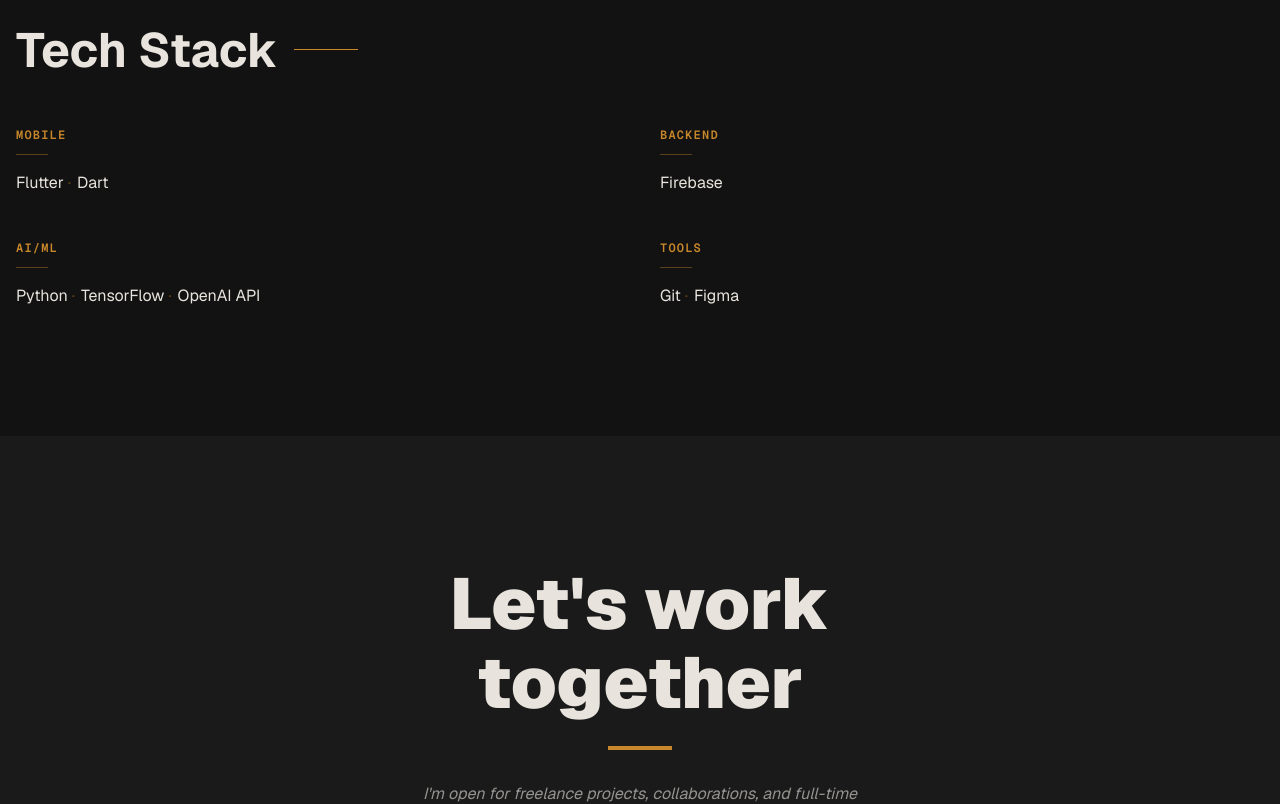
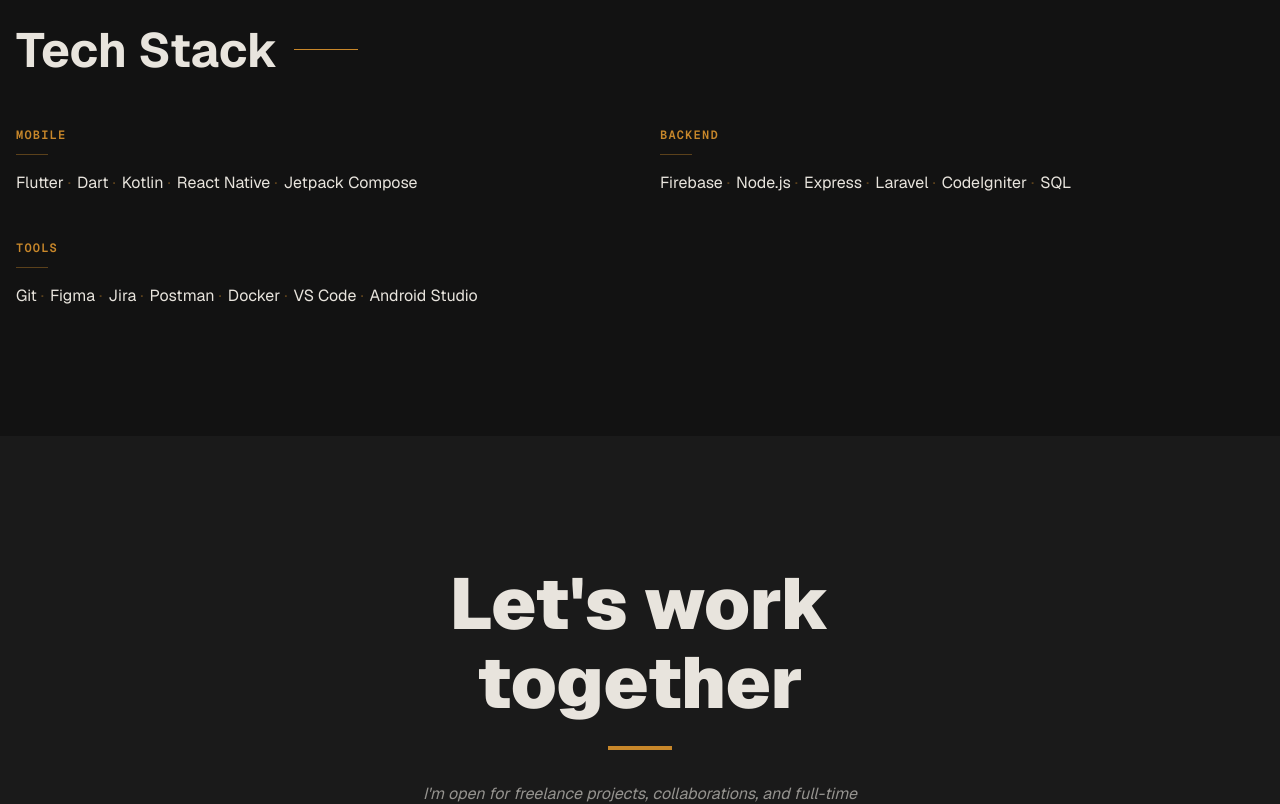
Before and after one commit to rifanstd/rifansetiadi, a React (Vite) app: page / in a window 1280 px wide. Shown: the part 5140-5944 px from the top of the page. Built offline with nearby package versions, Linux system fonts and the light colour scheme.

Commit message:
feat: restructure skills data to use categories and update Skills component accordingly

```diff
--- a/public/data/skills.json
+++ b/public/data/skills.json
@@ -1,12 +1,16 @@
 {
-  "skills": [
-    { "name": "Flutter", "category": "Mobile" },
-    { "name": "Dart", "category": "Mobile" },
-    { "name": "Firebase", "category": "Backend" },
-    { "name": "Python", "category": "AI/ML" },
-    { "name": "TensorFlow", "category": "AI/ML" },
-    { "name": "OpenAI API", "category": "AI/ML" },
-    { "name": "Git", "category": "Tools" },
-    { "name": "Figma", "category": "Tools" }
+  "categories": [
+    {
+      "name": "Mobile",
+      "skills": ["Flutter", "Dart", "Kotlin", "React Native", "Jetpack Compose"]
+    },
+    {
+      "name": "Backend",
+      "skills": ["Firebase", "Node.js", "Express", "Laravel", "CodeIgniter", "SQL"]
+    },
+    {
+      "name": "Tools",
+      "skills": ["Git", "Figma", "Jira", "Postman", "Docker", "VS Code", "Android Studio"]
+    }
   ]
 }
--- a/src/components/Skills.tsx
+++ b/src/components/Skills.tsx
@@ -6,18 +6,6 @@
 }
 
 export function Skills({ data }: SkillsProps) {
-  const categories = data.skills.reduce(
-    (acc, skill) => {
-      const cat = acc.get(skill.category) || []
-      cat.push(skill.name)
-      acc.set(skill.category, cat)
-      return acc
-    },
-    new Map<string, string[]>()
-  )
-
-  const categoryEntries = Array.from(categories.entries())
-
   return (
     <section id="skills" className="py-24 md:py-32 px-4">
       <div className="max-w-7xl mx-auto">
@@ -31,21 +19,21 @@
         </FadeIn>
 
         <div className="grid grid-cols-1 md:grid-cols-2 gap-10">
-          {categoryEntries.map(([category, skills], catIndex) => (
-            <FadeIn key={category} delay={catIndex * 100} direction="up">
+          {data.categories.map((category, catIndex) => (
+            <FadeIn key={category.name} delay={catIndex * 100} direction="up">
               <div>
                 <span className="text-xs text-primary uppercase tracking-widest font-mono font-semibold">
-                  {category}
+                  {category.name}
                 </span>
                 <div className="w-8 h-px bg-primary/40 mt-2 mb-4" />
                 <div className="flex flex-wrap items-center gap-x-1 gap-y-0.5">
-                  {skills.map((skill, i) => (
+                  {category.skills.map((skill, i) => (
                     <span
                       key={skill}
                       className="flex items-center text-base text-foreground hover:text-primary transition-colors cursor-default font-sans"
                     >
                       {skill}
-                      {i < skills.length - 1 && (
+                      {i < category.skills.length - 1 && (
                         <span className="text-primary/40 ml-1 mr-0.5 select-none">
                           ·
                         </span>
--- a/src/types/portfolio.ts
+++ b/src/types/portfolio.ts
@@ -53,13 +53,13 @@
   projects: Project[]
 }
 
-export interface Skill {
+export interface SkillCategory {
   name: string
-  category: string
+  skills: string[]
 }
 
 export interface SkillsData {
-  skills: Skill[]
+  categories: SkillCategory[]
 }
 
 export interface PortfolioData {
```
